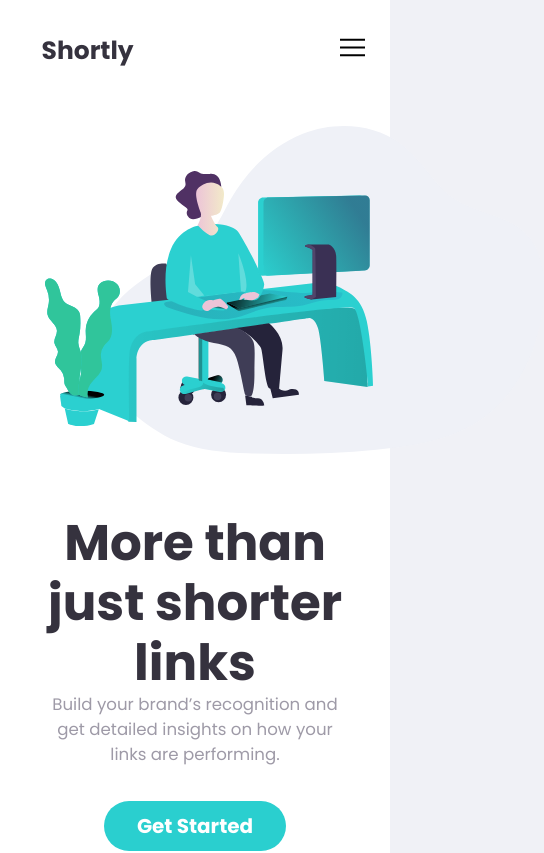
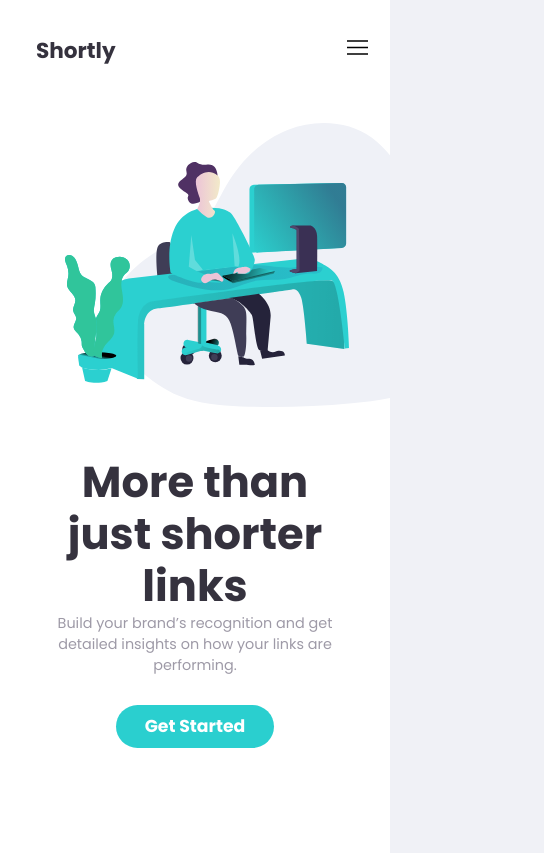
Before and after one commit to Abrar0204/Shortly, a React (Create React App) app: page / in a window 390 px wide. Shown: the top 853 px of the page, 544 px wide, since content can reach past the window. Built offline with nearby package versions, Linux system fonts and the light colour scheme.

Commit message:
Fixed: navbar going out of bounds in mobile view

```diff
--- a/src/components/Navbar.jsx
+++ b/src/components/Navbar.jsx
@@ -32,14 +32,14 @@ const Menu = styled.div`
 `;
 
 const NavGroup = styled.div`
-	width: 100%;
+	width: 100vw;
 	display: flex;
 	justify-content: space-between;
 	align-items: center;
 	@media (max-width: 735px) {
 		&.open {
-			left: 50%;
-			transform: translateX(-50%);
+			left: 0;
+			margin: 0rem 5vw;
 		}
 		position: fixed;
 		top: 12vh;
@@ -47,7 +47,7 @@ const NavGroup = styled.div`
 		z-index: 1000;
 		transition: 0.4s all ease-in;
 		height: 330px;
-		width: 90%;
+		width: 90vw;
 		padding: 3rem 0rem;
 		background-color: ${props => props.theme.primaryColor2};
 		border-radius: 5px;
--- a/src/globalStyles.js
+++ b/src/globalStyles.js
@@ -22,7 +22,7 @@ const GlobalStyle = createGlobalStyle`
             font-size: 52%;
 	    }
         @media (max-width: 400px) {
-		    flex-size: 47%
+		    font-size: 45%
 	    }
     }
     body{
--- a/src/pages/Home/components/Header.jsx
+++ b/src/pages/Home/components/Header.jsx
@@ -6,15 +6,17 @@ import Button from "../../../components/Button";
 const Container = styled.header`
 	display: flex;
 	align-items: center;
-	padding: 0rem 14rem 140px 14rem;
+	padding: 0rem 14rem 14rem 14rem;
 
 	position: relative;
 	background-color: white;
+	overflow-x: hidden;
 	@media (max-width: 1250px) {
-		padding: 0rem 5rem 140px 5rem;
+		padding: 0rem 5rem 14rem 5rem;
 	}
 	@media (max-width: 735px) {
 		flex-direction: column;
+		padding: 0rem 5rem 14rem 5rem;
 	}
 `;
 
```
